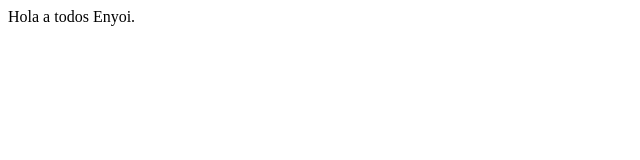
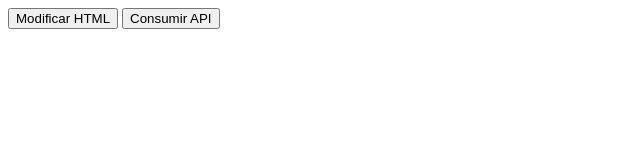
Before and after one commit to JMSB233/repositoryApi, a plain HTML site: page index.html in a window 1280 px wide. Shown: the whole page, without its empty margins (0-640 px from the left). Drawn offline with Linux system fonts and the light colour scheme.

Commit message:
Se consume api

```diff
--- a/index.html
+++ b/index.html
@@ -6,6 +6,13 @@
     <title>Document</title>
 </head>
 <body>
-    Hola a todos Enyoi.
+    <div id="results">
+    </div>
+    <form id="MyForm">
+        <input type="button" value="Modificar HTML" onclick="return addHTMLmessage()">
+        <input type="button" value="Consumir API" onclick="return consumoAPI()">
+    </form>
+    <script src="./js/pruebaJS.js"></script>
+    <script src="./js/consumoAPI.js"></script>
 </body>
 </html>
--- /dev/null
+++ b/js/consumoAPI.js
@@ -0,0 +1,20 @@
+const apiURL = 'https://jsonplaceholder.typicode.com/users';
+
+async  function consumoAPI(){
+    try {
+        const resultsDiv = document.getElementById('results');
+
+        const response = await fetch(apiURL);
+        if (!response.ok) {
+            throw new Error(`Error ${response.status}: ${response.statusText}`);
+        }
+        const users = await response.json();
+        datos = "";
+        users.forEach(element => {
+            datos = datos + `ID =${element.id} USERNAME=${element.name} <input type="button" value="Eliminar"><br>`;
+        });
+        resultsDiv.innerHTML = datos;
+    } catch (error) {
+        console.error('Hubo un error:', error);
+    }
+}
--- /dev/null
+++ b/js/pruebaJS.js
@@ -0,0 +1,4 @@
+function addHTMLmessage(){
+    const resultsDiv = document.getElementById('results');
+    resultsDiv.innerHTML = 'Hola Div';
+}
```
